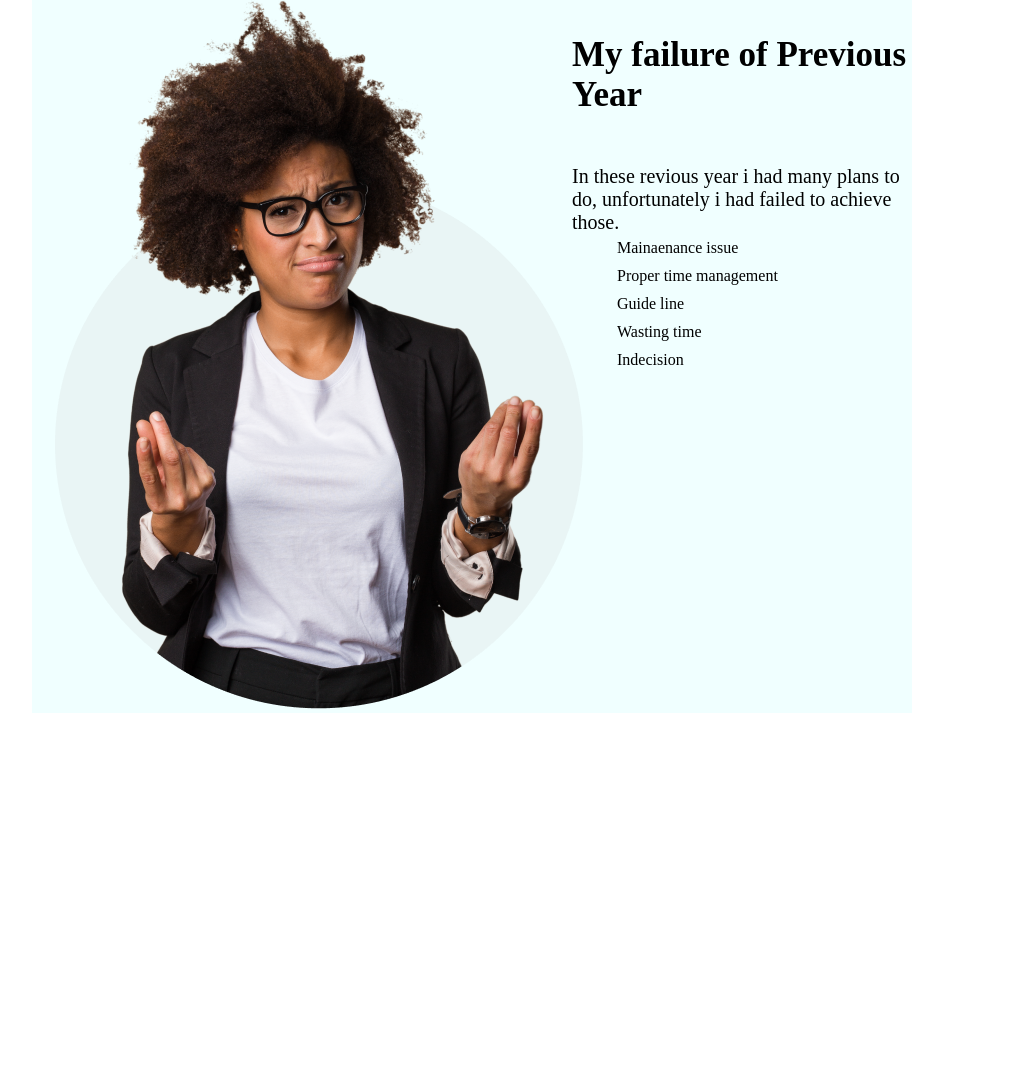
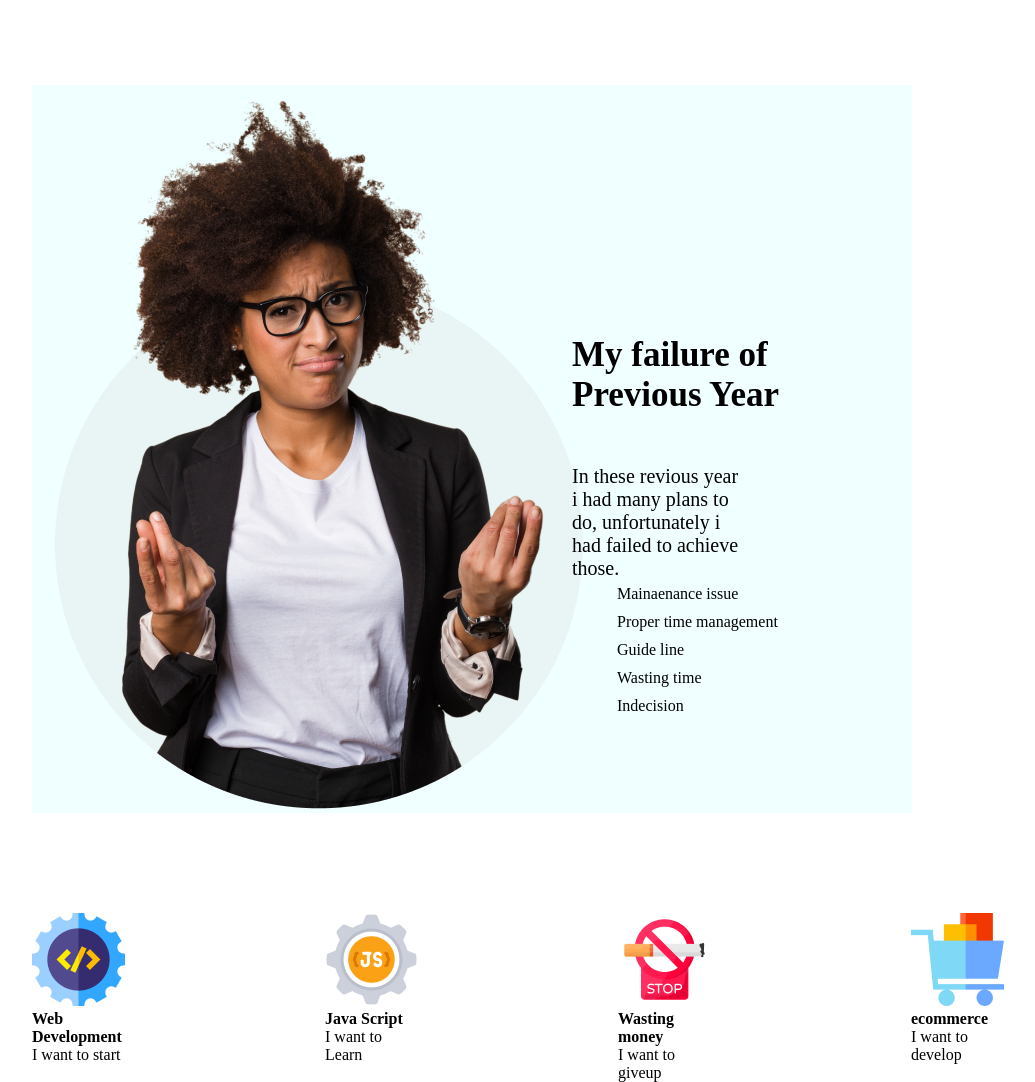
Before and after one commit to Tanzeemfatima/Assignment-01-repo, a plain HTML site: page index.html in a window 1280 px wide. Shown: the part 815-1897 px from the top of the page, without its empty margins (168-1203 px from the left). Before the commit the page ends 1528 px from the top, so only its background shows below. Drawn offline with Linux system fonts and the light colour scheme.

Commit message:
updated plan section

```diff
--- a/index.html
+++ b/index.html
@@ -30,7 +30,7 @@
                 <img src="/images/person.png" alt="">
             </div>
             <div class="failure-des">
-                <h3 class="failure-title">My failure of Previous Year</h3>
+                <h3 class="failure-title">My failure of <br> Previous Year</h3>
                 <p class="failure-details">In these revious year i had many plans to do, unfortunately i had failed to
                     achieve those.</p>
                 <ul>
@@ -42,6 +42,27 @@
                 </ul>
             </div>
         </section>
+        <!-- failure part close -->
+
+        <!-- --------Plan section start------- -->
+        <section class="plan">
+            <div class="plan1"> <img src="/images/icons/web.png" alt="">
+                <h4>Web Development</h4>
+                <p>I want to start</p>
+            </div>
+            <div class="plan2"><img src="/images/icons/js.png" alt="">
+                <h4>Java Script</h4>
+                <p>I want to Learn</p>
+            </div>
+            <div class="plan3"><img src="/images/icons/smoke.png" alt="">
+                <h4>Wasting money</h4>
+                <p>I want to giveup</p>
+            </div>
+            <div class="plan4"><img src="/images/icons/ecom.png" alt="">
+                <h4>ecommerce</h4>
+                <p>I want to develop</p>
+            </div>
+        </section>
     </main>
 
 
--- a/style.css
+++ b/style.css
@@ -51,6 +51,7 @@ main {
     background-color: azure;
     display: flex;
     gap: 100px;
+    margin-top: 100px;
 }
 
 .img {
@@ -59,6 +60,7 @@ main {
 
 .failure-des {
     width: 50%;
+    margin-top: 200px;
 }
 
 .failure-title {
@@ -67,6 +69,7 @@ main {
 }
 
 .failure-details {
+    width: 50%;
     font-size: 20px;
     margin-top: 50px;
 }
@@ -75,3 +78,14 @@ li {
     list-style: none;
     padding: 5px;
 }
+
+/* ...........failure section close.......... */
+
+/* .........plan section start...... */
+
+.plan {
+    display: flex;
+    gap: 200px;
+    justify-content: space-around;
+    margin-top: 100px;
+}
```
